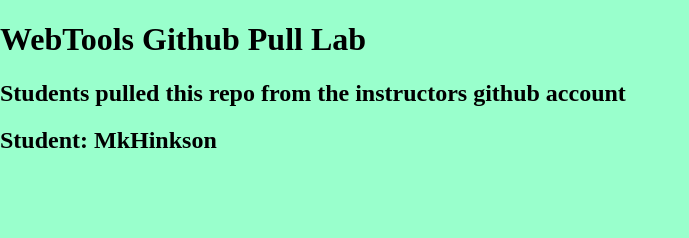
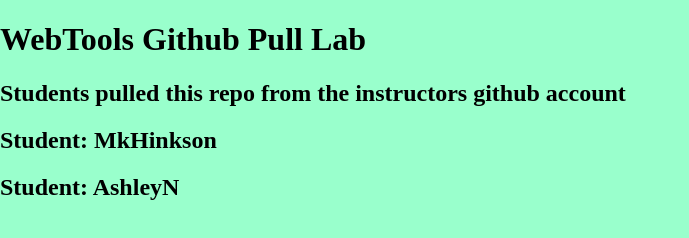
Before and after one commit to SJBeach/WebToolsGithubPullLab, a plain HTML site: page index.html in a window 1280 px wide. Shown: the whole page, without its empty margins (0-689 px from the left). Drawn offline with nearby package versions, Linux system fonts and the light colour scheme.

Commit message:
Instructor Commit
Student AN Commit Instructor Rep

```diff
--- a/index.html
+++ b/index.html
@@ -18,7 +18,7 @@
 	<h2>Students pulled this repo from the instructors github account</h2>
 <!--add your name below:-->
 	<h2>Student:  MkHinkson</h2>
-
+     <h2>Student:  AshleyN</h2>
     </header>
     <nav id="pageNav">
     </nav>
```
